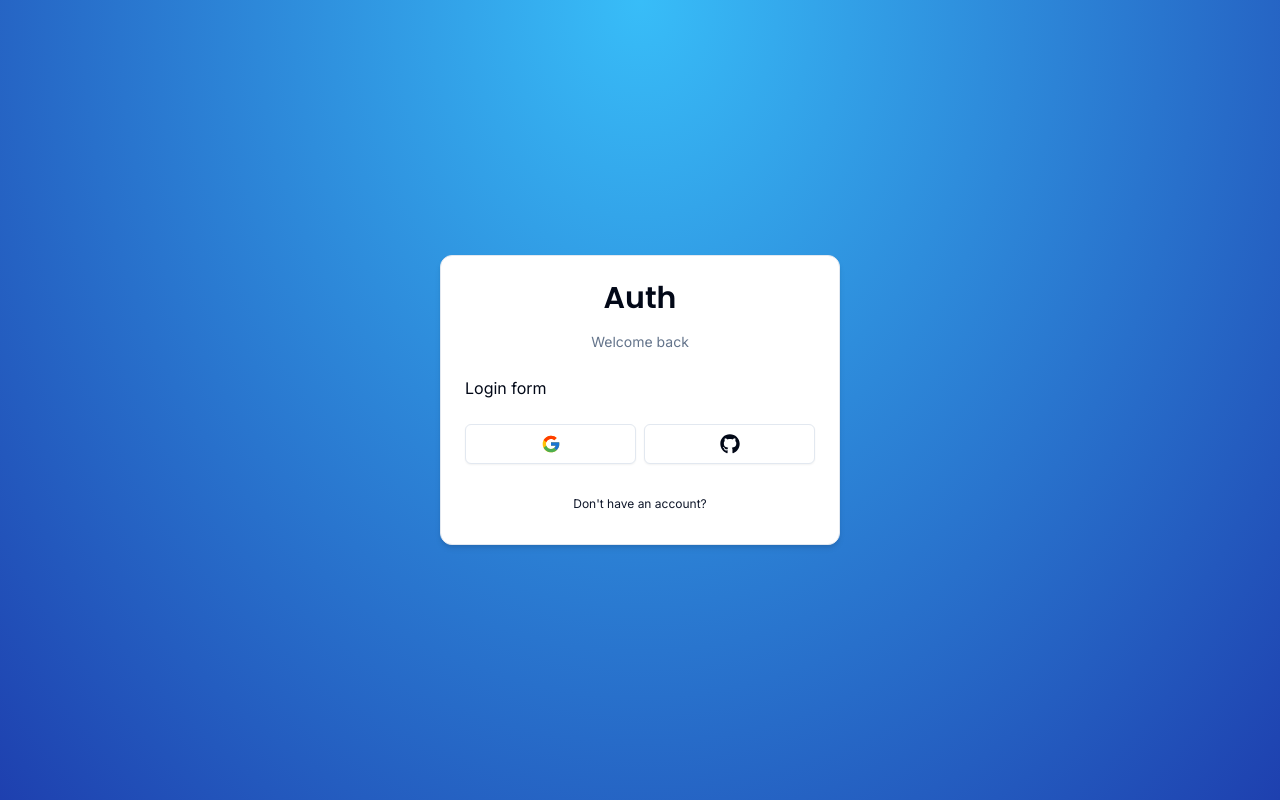
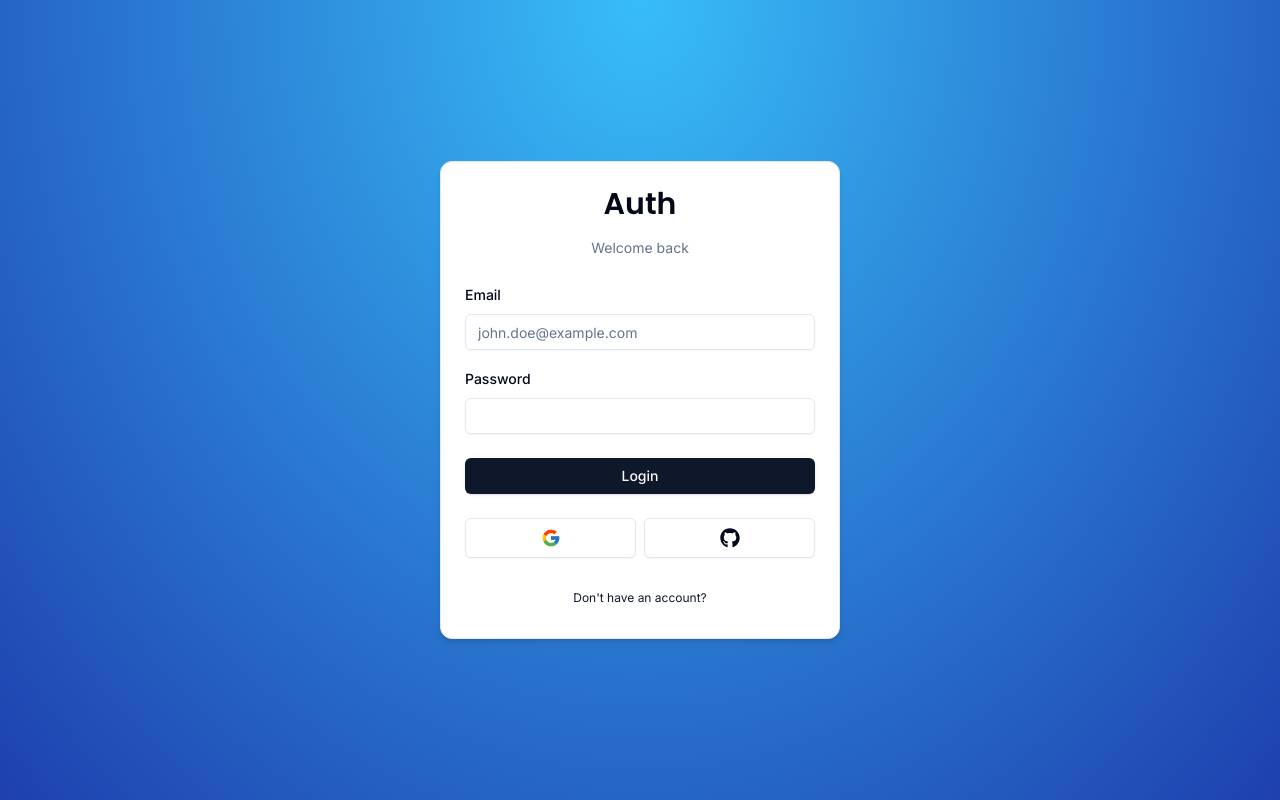
Before and after one commit to BeerDRinker/next-auth-tutorial, a Next.js app: page /auth/login in a window 1280 px wide. Built offline with nearby package versions, Linux system fonts and the light colour scheme.

Commit message:
add form

```diff
--- a/components/auth/login-form.tsx
+++ b/components/auth/login-form.tsx
@@ -1,6 +1,36 @@
+"use client";
+import * as z from "zod";
+import { useForm } from "react-hook-form";
+import { zodResolver } from "@hookform/resolvers/zod";
+import { LoginSchema } from "@/schemas";
+import {
+  Form,
+  FormControl,
+  FormField,
+  FormItem,
+  FormLabel,
+  FormMessage,
+} from "../ui/form";
+
 import { CardWrapper } from "./card-wrapper";
+import { Input } from "../ui/input";
+import { Button } from "../ui/button";
+import { FormError } from "../form-error";
+import { FormSuccess } from "../form-success";
 
 export function LoginForm() {
+  const form = useForm<z.infer<typeof LoginSchema>>({
+    resolver: zodResolver(LoginSchema),
+    defaultValues: {
+      email: "",
+      password: "",
+    },
+  });
+
+  const onSubmit = (values: z.infer<typeof LoginSchema>) => {
+    console.log("values: ", values);
+  };
+
   return (
     <CardWrapper
       backButtonHref="/auth/register"
@@ -8,7 +38,48 @@
       headerLabel="Welcome back"
       showSocial
     >
-      Login form
+      <Form {...form}>
+        <form className="space-y-6" onSubmit={form.handleSubmit(onSubmit)}>
+          <div className="space-y-4">
+            <FormField
+              control={form.control}
+              name="email"
+              render={({ field }) => (
+                <FormItem>
+                  <FormLabel>Email</FormLabel>
+                  <FormControl>
+                    <Input
+                      {...field}
+                      placeholder="john.doe@example.com"
+                      type="email"
+                      autoComplete="email"
+                    />
+                  </FormControl>
+                  <FormMessage />
+                </FormItem>
+              )}
+            />
+            <FormField
+              control={form.control}
+              name="password"
+              render={({ field }) => (
+                <FormItem>
+                  <FormLabel>Password</FormLabel>
+                  <FormControl>
+                    <Input {...field} type="password" autoComplete="password" />
+                  </FormControl>
+                  <FormMessage />
+                </FormItem>
+              )}
+            />
+          </div>
+          <FormError message="" />
+          <FormSuccess message="" />
+          <Button type="submit" className="w-full">
+            Login
+          </Button>
+        </form>
+      </Form>
     </CardWrapper>
   );
 }
--- /dev/null
+++ b/components/form-error.tsx
@@ -0,0 +1,16 @@
+import { ExclamationTriangleIcon } from "@radix-ui/react-icons";
+
+interface FormErrorProps {
+  message?: string;
+}
+
+export const FormError = ({ message }: FormErrorProps) => {
+  if (!message) return null;
+
+  return (
+    <div className="bg-destructive/15 p-3 rounded-md flex items-center gap-x-2 text-sm text-destructive">
+      <ExclamationTriangleIcon className="h-4 w-4" />
+      <p>{message}</p>
+    </div>
+  );
+};
--- /dev/null
+++ b/components/form-success.tsx
@@ -0,0 +1,16 @@
+import { CheckCircledIcon } from "@radix-ui/react-icons";
+
+interface FormSuccessProps {
+  message?: string;
+}
+
+export const FormSuccess = ({ message }: FormSuccessProps) => {
+  if (!message) return null;
+
+  return (
+    <div className="bg-emerald-500/15 p-3 rounded-md flex items-center gap-x-2 text-sm text-emerald-500">
+      <CheckCircledIcon className="h-4 w-4" />
+      <p>{message}</p>
+    </div>
+  );
+};
--- /dev/null
+++ b/components/ui/input.tsx
@@ -0,0 +1,25 @@
+import * as React from "react"
+
+import { cn } from "@/lib/utils"
+
+export interface InputProps
+  extends React.InputHTMLAttributes<HTMLInputElement> {}
+
+const Input = React.forwardRef<HTMLInputElement, InputProps>(
+  ({ className, type, ...props }, ref) => {
+    return (
+      <input
+        type={type}
+        className={cn(
+          "flex h-9 w-full rounded-md border border-input bg-transparent px-3 py-1 text-sm shadow-sm transition-colors file:border-0 file:bg-transparent file:text-sm file:font-medium placeholder:text-muted-foreground focus-visible:outline-none focus-visible:ring-1 focus-visible:ring-ring disabled:cursor-not-allowed disabled:opacity-50",
+          className
+        )}
+        ref={ref}
+        {...props}
+      />
+    )
+  }
+)
+Input.displayName = "Input"
+
+export { Input }
--- /dev/null
+++ b/schemas/index.ts
@@ -0,0 +1,10 @@
+import * as z from "zod";
+
+export const LoginSchema = z.object({
+  email: z.string().email({
+    message: "Email is required",
+  }),
+  password: z.string().min(1, {
+    message: "Password is required",
+  }),
+});
```
